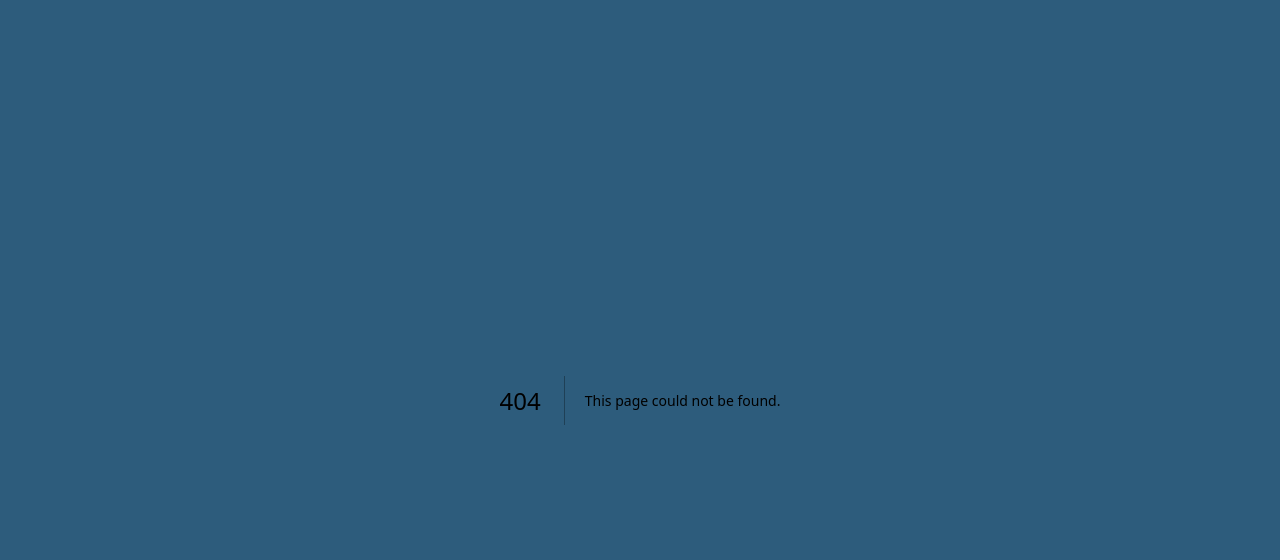
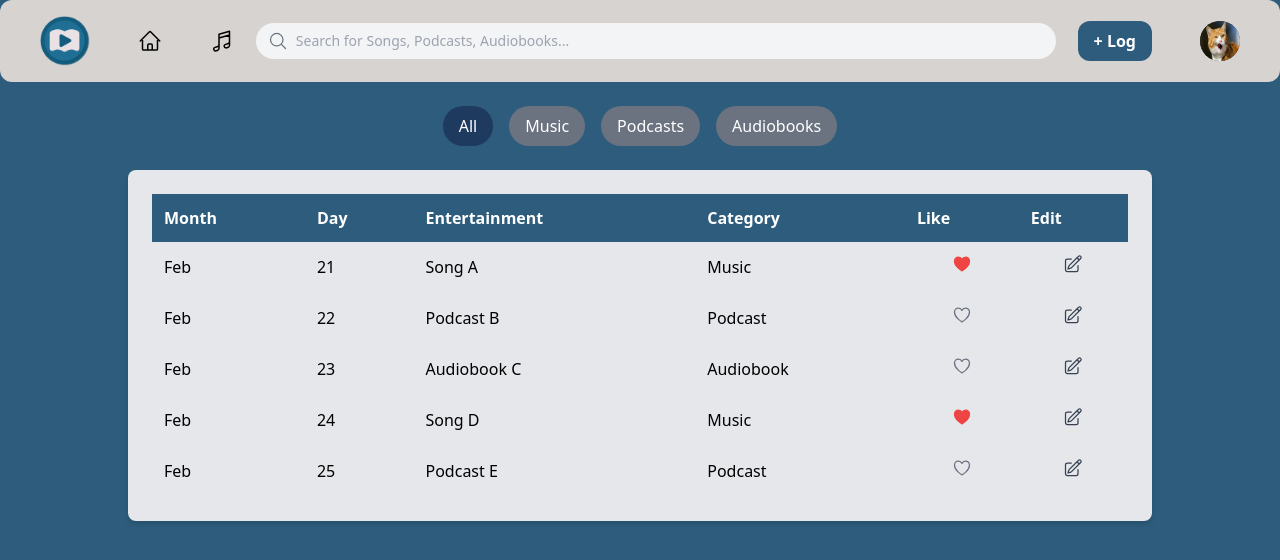
Before and after one commit to Devamp/media-tracker, a Next.js app in the folder client/: page /logtable in a window 1280 px wide. Before the commit this address had no page. Shown: the top 560 px of the page. Built offline with nearby package versions, Linux system fonts and the light colour scheme.

Commit message:
Logtable page created

```diff
--- /dev/null
+++ b/client/src/app/logtable/page.js
@@ -0,0 +1,132 @@
+"use client";
+
+import { useState } from "react";
+import NavBar from "@/components/navbar";
+import { useRouter } from "next/navigation";
+import { HeartIcon, PencilSquareIcon } from "@heroicons/react/24/outline";
+
+export default function LogTablePage() {
+  const router = useRouter();
+
+  // Sample log data (Replace this with actual data from state or backend)
+  const [logs, setLogs] = useState([
+    {
+      id: 1,
+      month: "Feb",
+      day: "21",
+      entertainment: "Song A",
+      category: "Music",
+      liked: true,
+    },
+    {
+      id: 2,
+      month: "Feb",
+      day: "22",
+      entertainment: "Podcast B",
+      category: "Podcast",
+      liked: false,
+    },
+    {
+      id: 3,
+      month: "Feb",
+      day: "23",
+      entertainment: "Audiobook C",
+      category: "Audiobook",
+      liked: false,
+    },
+    {
+      id: 4,
+      month: "Feb",
+      day: "24",
+      entertainment: "Song D",
+      category: "Music",
+      liked: true,
+    },
+    {
+      id: 5,
+      month: "Feb",
+      day: "25",
+      entertainment: "Podcast E",
+      category: "Podcast",
+      liked: false,
+    },
+  ]);
+
+  const [filter, setFilter] = useState("All");
+
+  // Handle like toggle
+  const toggleLike = (id) => {
+    setLogs(
+      logs.map((log) => (log.id === id ? { ...log, liked: !log.liked } : log))
+    );
+  };
+
+  // Filter logs based on selected category
+  const filteredLogs = logs.filter(
+    (log) => filter === "All" || log.category === filter
+  );
+
+  return (
+    <div className="flex flex-col items-center w-full min-h-screen bg-[#2D5C7C]">
+      {/* Navbar */}
+      <NavBar />
+
+      {/* Filter Buttons */}
+      <div className="flex space-x-4 mt-6">
+        {["All", "Music", "Podcasts", "Audiobooks"].map((category) => (
+          <button
+            key={category}
+            className={`px-4 py-2 rounded-full text-white font-medium ${
+              filter === category ? "bg-[#1E3A5F]" : "bg-gray-500"
+            }`}
+            onClick={() => setFilter(category)}
+          >
+            {category}
+          </button>
+        ))}
+      </div>
+
+      {/* Log Table */}
+      <div className="bg-gray-200 p-6 rounded-lg mt-6 w-4/5 shadow-md">
+        <table className="w-full border-collapse">
+          <thead>
+            <tr className="bg-[#2D5C7C] text-white text-left">
+              <th className="p-3">Month</th>
+              <th className="p-3">Day</th>
+              <th className="p-3">Entertainment</th>
+              <th className="p-3">Category</th>
+              <th className="p-3">Like</th>
+              <th className="p-3">Edit</th>
+            </tr>
+          </thead>
+          <tbody>
+            {filteredLogs.map((log) => (
+              <tr key={log.id} className="border-b">
+                <td className="p-3">{log.month}</td>
+                <td className="p-3">{log.day}</td>
+                <td className="p-3">{log.entertainment}</td>
+                <td className="p-3">{log.category}</td>
+                <td className="p-3 text-center">
+                  <button onClick={() => toggleLike(log.id)}>
+                    {log.liked ? (
+                      <HeartIcon className="w-5 h-5 text-red-500 fill-red-500" />
+                    ) : (
+                      <HeartIcon className="w-5 h-5 text-gray-500" />
+                    )}
+                  </button>
+                </td>
+                <td className="p-3 text-center">
+                  <button
+                    onClick={() => router.push(`/logdetails?id=${log.id}`)}
+                  >
+                    <PencilSquareIcon className="w-5 h-5 text-gray-700" />
+                  </button>
+                </td>
+              </tr>
+            ))}
+          </tbody>
+        </table>
+      </div>
+    </div>
+  );
+}
```
